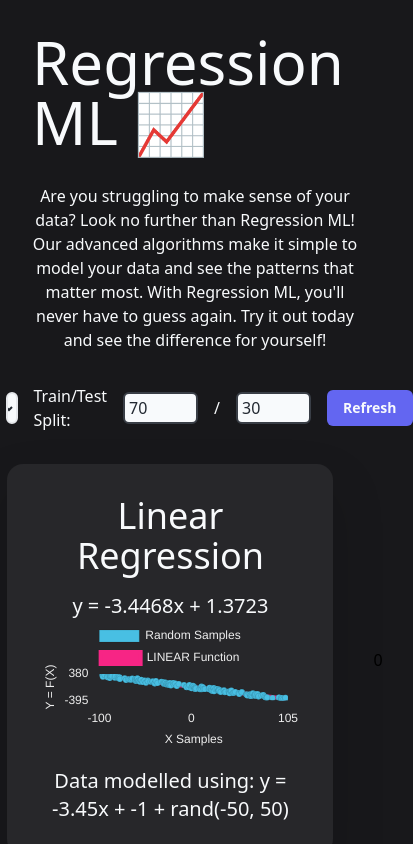
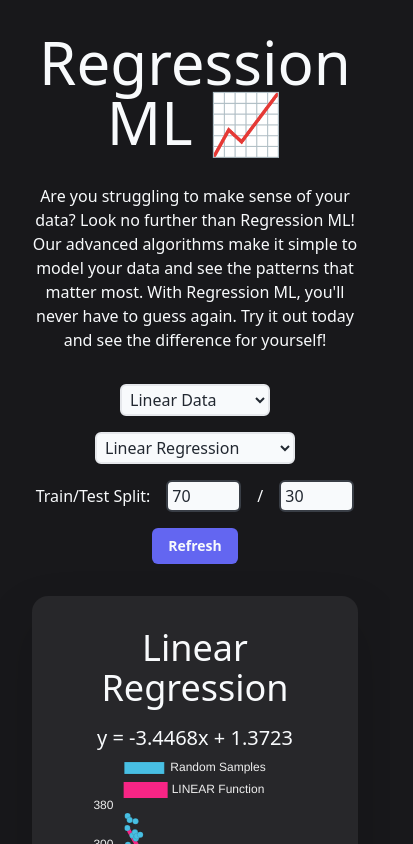
Before and after one commit to LGXprod/regression-app, a React (Vite) app: page / in a window 390 px wide. Shown: the top 844 px of the page, 413 px wide, since content can reach past the window. Built offline with nearby package versions, Linux system fonts and the light colour scheme.

Commit message:
Made more mobile friendly

```diff
--- a/src/App.tsx
+++ b/src/App.tsx
@@ -1,14 +1,8 @@
 import { useEffect, useState } from "react";
-
-import { Chart } from "react-chartjs-2";
 
 import Options from "./components/Options";
 
 import generateRandomSample from "./data-generators/generateRandomSample";
-
-import { getAxisBounds } from "./helpers/AxisBounds";
-
-import { AxisBounds, Samples } from "./types";
 
 import useMenuOptionsStore from "./stores/useMenuOptionsStore";
 import useSampleDataStore from "./stores/useSampleDataStore";
@@ -119,7 +113,7 @@ const App = () => {
 
   return (
     <div className="flex flex-col items-center justify-center gap-8 p-8 mx-auto">
-      <h1 className="text-6xl">Regression ML 📈</h1>
+      <h1 className="text-6xl text-center">Regression ML 📈</h1>
       <p className="text-center max-w-7xl">
         Are you struggling to make sense of your data? Look no further than
         Regression ML! Our advanced algorithms make it simple to model your data
@@ -130,7 +124,7 @@ const App = () => {
 
       <Options toggleRefresh={() => setToggleRefresh(!toggleRefresh)} />
 
-      <div className="flex items-center justify-center gap-10 max-w-screen-2xl w-full h-full">
+      <div className="flex items-center justify-center gap-10 max-w-screen-2xl w-full h-full max-[1360px]:flex-col">
         <div className="bg-zinc-800 rounded-2xl p-8 drop-shadow-2xl max-w-5xl w-full h-full">
           <h2 className="text-4xl text-center mb-4">
             {((): string => {
--- a/src/components/Options.tsx
+++ b/src/components/Options.tsx
@@ -65,9 +65,9 @@ const Options = ({ toggleRefresh }: { toggleRefresh: () => void }) => {
   );
 
   return (
-    <div className="w-full flex items-center justify-center gap-4">
+    <div className="w-full flex items-center justify-center gap-4 max-md:flex-wrap">
       <select
-        className="border-2 rounded-md px-1 py-0.5 max-w-[150px]"
+        className="border-2 rounded-md px-1 py-0.5 min-w-[115px] max-w-[150px]"
         onChange={(e: React.ChangeEvent<HTMLSelectElement>) =>
           updateDataGeneratorType(e.target.value as FunctionType)
         }
@@ -81,7 +81,7 @@ const Options = ({ toggleRefresh }: { toggleRefresh: () => void }) => {
       </select>
 
       <select
-        className="border-2 rounded-md px-1 py-0.5 max-w-[200px]"
+        className="border-2 rounded-md px-1 py-0.5 min-w-[165px] max-w-[200px]"
         onChange={(e: React.ChangeEvent<HTMLSelectElement>) =>
           updateModelType(e.target.value as ModelType)
         }
--- a/src/components/RegressionChart.tsx
+++ b/src/components/RegressionChart.tsx
@@ -25,7 +25,7 @@ const RegressionChart = () => {
   );
 
   return (
-    <>
+    <div className="w-full min-h-[300px] h-[480px]">
       {sampleData && regressionOutput && (
         <Chart
           type="scatter"
@@ -59,6 +59,8 @@ const RegressionChart = () => {
                 },
               },
             },
+            responsive: true,
+            maintainAspectRatio: false,
           }}
           data={{
             datasets: [
@@ -81,7 +83,7 @@ const RegressionChart = () => {
           }}
         />
       )}
-    </>
+    </div>
   );
 };
 
```
